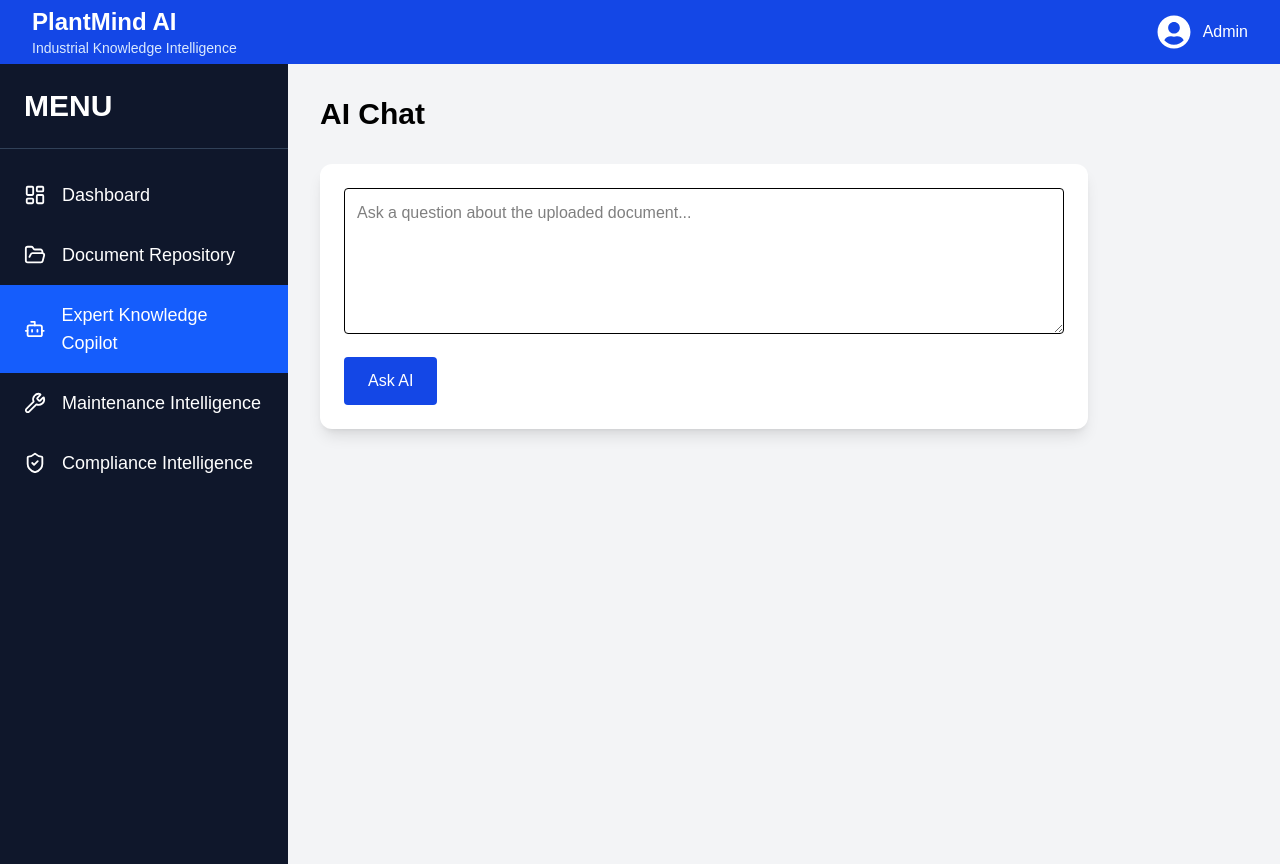
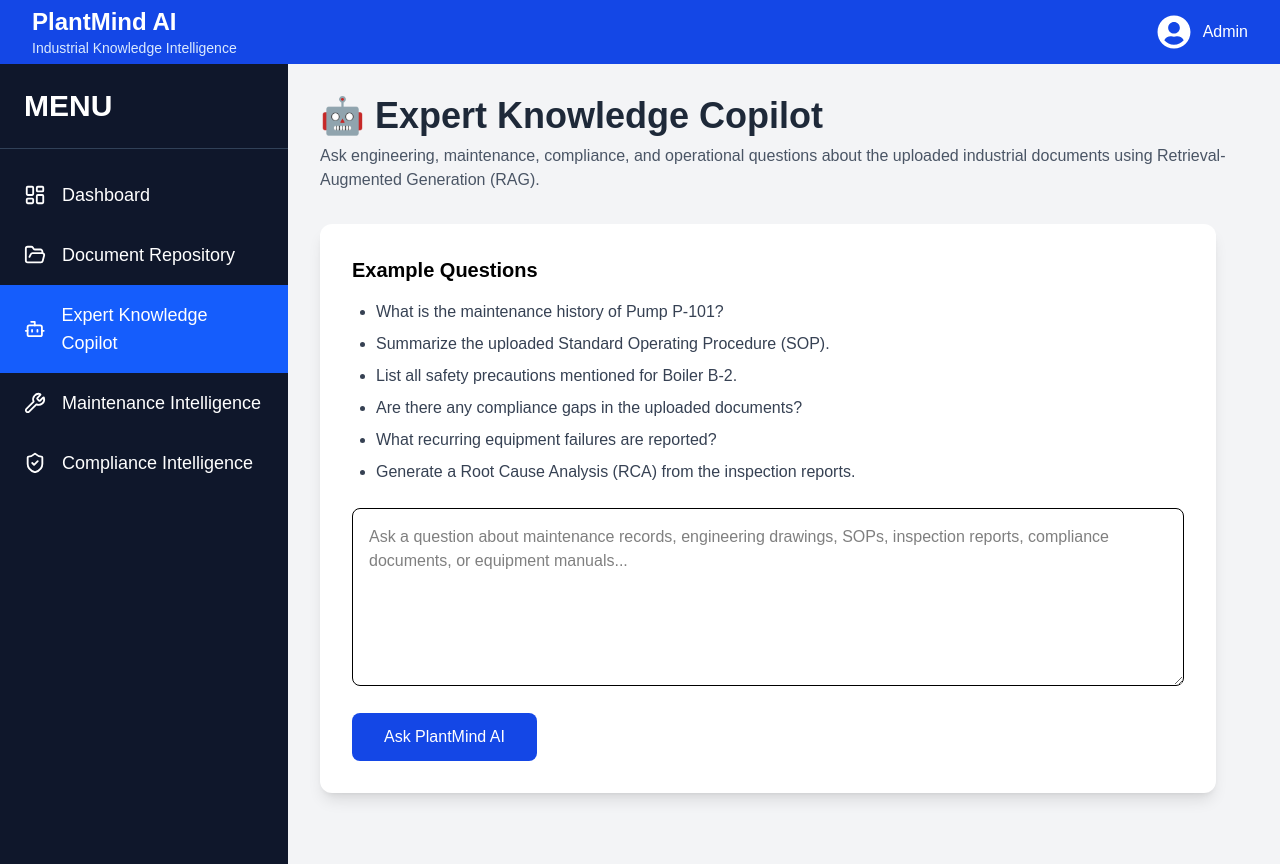
Before and after one commit to GadamsettyKeerthi/PlantMind-AI, a React app in the folder frontend/: page /chat in a window 1280 px wide. Built offline with nearby package versions, Linux system fonts and the light colour scheme; the HTML template or start-up script is replaced by a standard one.

Commit message:
Enhance Chat UI with new features and content
Updated the chat interface with new headings, example questions, and improved placeholder text. Changed button label to 'Ask PlantMind AI' and enhanced the answer display section.

```diff
--- a/frontend/src/pages/Chat.jsx
+++ b/frontend/src/pages/Chat.jsx
@@ -34,35 +34,65 @@
         <Sidebar />
 
         <div className="flex-1 bg-gray-100 min-h-screen p-8">
-          <h1 className="text-3xl font-bold mb-8">
-            AI Chat
+
+          <h1 className="text-4xl font-bold mb-2 text-gray-800">
+            🤖 Expert Knowledge Copilot
           </h1>
 
-          <div className="bg-white p-6 rounded-xl shadow-lg max-w-3xl">
+          <p className="text-gray-600 mb-8">
+            Ask engineering, maintenance, compliance, and operational questions
+            about the uploaded industrial documents using Retrieval-Augmented
+            Generation (RAG).
+          </p>
+
+          <div className="bg-white p-8 rounded-xl shadow-lg max-w-4xl">
+
+            <h2 className="text-xl font-semibold mb-4">
+              Example Questions
+            </h2>
+
+            <ul className="list-disc pl-6 text-gray-700 mb-6 space-y-2">
+              <li>What is the maintenance history of Pump P-101?</li>
+              <li>Summarize the uploaded Standard Operating Procedure (SOP).</li>
+              <li>List all safety precautions mentioned for Boiler B-2.</li>
+              <li>Are there any compliance gaps in the uploaded documents?</li>
+              <li>What recurring equipment failures are reported?</li>
+              <li>Generate a Root Cause Analysis (RCA) from the inspection reports.</li>
+            </ul>
 
             <textarea
-              rows="5"
-              placeholder="Ask a question about the uploaded document..."
-              className="w-full border rounded p-3"
+              rows="6"
+              placeholder="Ask a question about maintenance records, engineering drawings, SOPs, inspection reports, compliance documents, or equipment manuals..."
+              className="w-full border rounded-lg p-4 focus:outline-none focus:ring-2 focus:ring-blue-500"
               value={question}
               onChange={(e) => setQuestion(e.target.value)}
             />
 
             <button
               onClick={askQuestion}
-              className="bg-blue-700 text-white px-6 py-3 rounded mt-4 hover:bg-blue-800"
+              className="bg-blue-700 text-white px-8 py-3 rounded-lg mt-5 hover:bg-blue-800 transition"
             >
-              Ask AI
+              Ask PlantMind AI
             </button>
 
             {answer && (
-              <div className="mt-6 p-4 bg-gray-100 rounded">
-                <h2 className="font-bold mb-2">Answer</h2>
-                <p>{answer}</p>
+              <div className="mt-8 p-6 bg-blue-50 border border-blue-200 rounded-lg">
+                <h2 className="text-xl font-bold mb-3 text-blue-800">
+                  AI Response
+                </h2>
+
+                <p className="text-gray-800 leading-8">
+                  {answer}
+                </p>
+
+                <div className="mt-6 border-t pt-4 text-sm text-gray-600">
+                  <strong>Source:</strong> Retrieved from uploaded industrial documents using RAG.
+                </div>
               </div>
             )}
 
           </div>
+
         </div>
       </div>
     </div>
```
